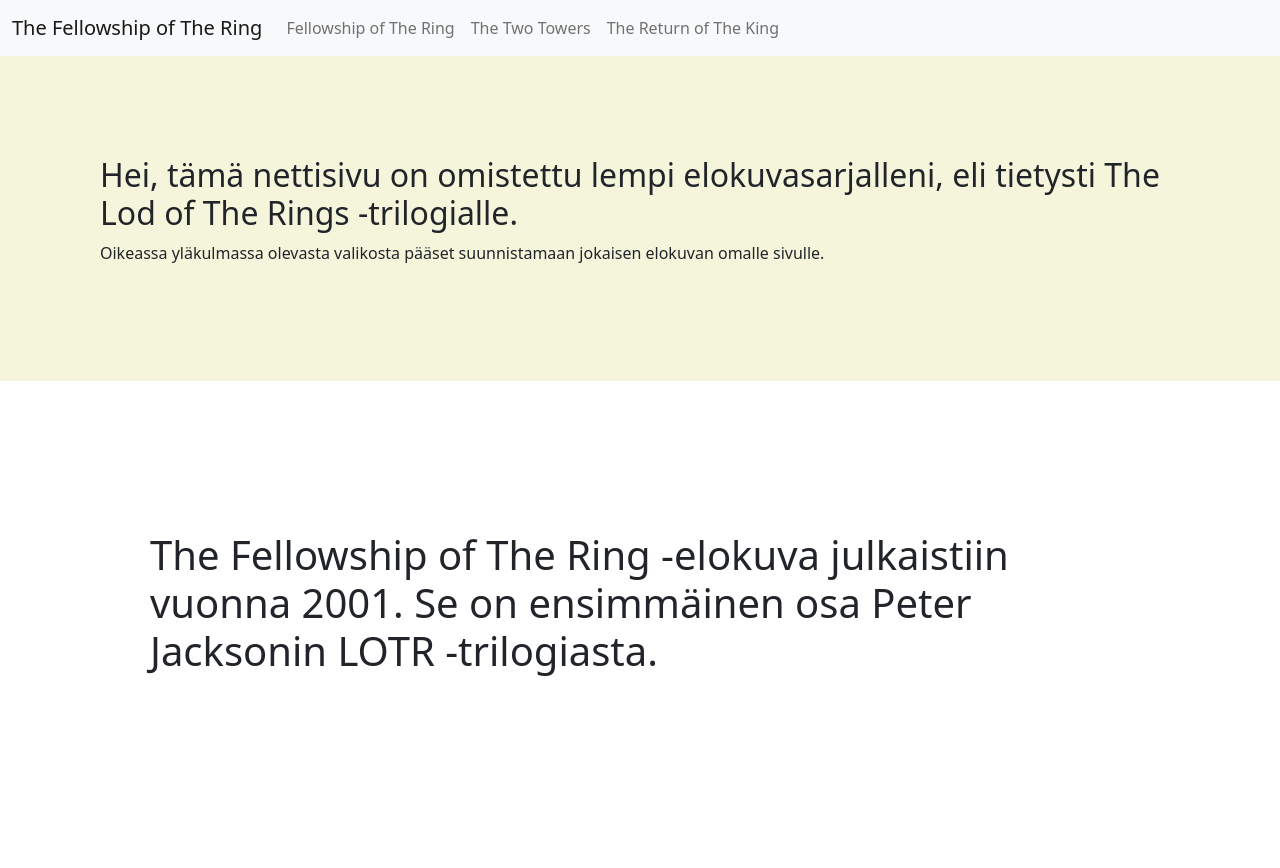
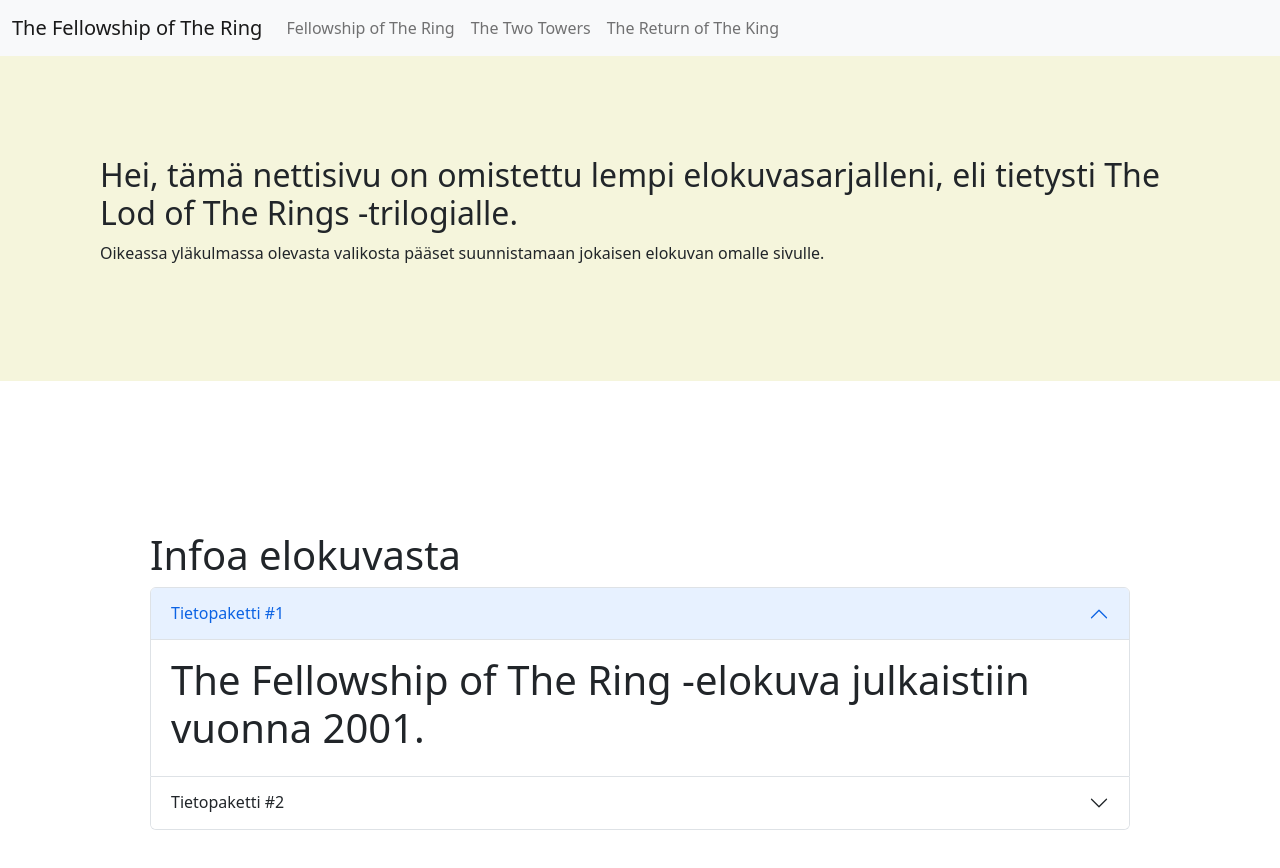
Before and after one commit to JormaByte/https---github.com-JormaByte-Web-tekniikan-teht-v-t, a plain HTML site: page TASK 3.1 Bootstrap/fellowship.html in a window 1280 px wide. Before the commit the page ends 833 px from the top, so only its background shows below. Drawn offline with nearby package versions, Linux system fonts and the light colour scheme.

```diff
--- a/TASK 3.1 Bootstrap/fellowship.html
+++ b/TASK 3.1 Bootstrap/fellowship.html
@@ -18,18 +18,22 @@
           <div class="collapse navbar-collapse" id="navbarNav">
             <ul class="navbar-nav">
               <li class="nav-item">
-                <a class="nav-link" href="http://127.0.0.1:5501/TASK%203.1%20Bootstrap/fellowship.html">Fellowship of The Ring</a>
+                <a class="nav-link" href="http://127.0.0.1:5501/fellowship.html">Fellowship of The Ring</a>
               </li>
               <li class="nav-item">
-                <a class="nav-link" href="http://127.0.0.1:5501/TASK%203.1%20Bootstrap/towers.html">The Two Towers</a>
+                <a class="nav-link" href="http://127.0.0.1:5501/towers.html">The Two Towers</a>
               </li>
               <li class="nav-item">
-                <a class="nav-link" href="http://127.0.0.1:5501/TASK%203.1%20Bootstrap/king.html">The Return of The King</a>
+                <a class="nav-link" href="http://127.0.0.1:5501/king.html">The Return of The King</a>
               </li>
             </ul>
           </div>
         </div>
       </nav>
+
+
+
+    <script src="https://cdn.jsdelivr.net/npm/bootstrap@5.2.3/dist/js/bootstrap.bundle.min.js" integrity="sha384-kenU1KFdBIe4zVF0s0G1M5b4hcpxyD9F7jL+jjXkk+Q2h455rYXK/7HAuoJl+0I4" crossorigin="anonymous"></script>
 <div id="sisältö">
       <h2> Hei, tämä nettisivu on omistettu lempi elokuvasarjalleni, eli tietysti The Lod of The Rings -trilogialle.</h2>
 
@@ -38,9 +42,39 @@
     </div>
 
 
+
     <div id="info">
 
-        <h1>The Fellowship of The Ring -elokuva julkaistiin vuonna 2001. Se on ensimmäinen osa Peter Jacksonin LOTR -trilogiasta.</h1>
+
+      <h1>  Infoa elokuvasta</h1>
+    <div class="accordion" id="accordionExample">
+        <div class="accordion-item">
+          <h2 class="accordion-header" id="headingOne">
+            <button class="accordion-button" type="button" data-bs-toggle="collapse" data-bs-target="#collapseOne" aria-expanded="true" aria-controls="collapseOne">
+              Tietopaketti #1
+            </button>
+          </h2>
+          <div id="collapseOne" class="accordion-collapse collapse show" aria-labelledby="headingOne" data-bs-parent="#accordionExample">
+            <div class="accordion-body">
+              <h1>The Fellowship of The Ring -elokuva julkaistiin vuonna 2001.</h1>
+            </div>
+          </div>
+        </div>
+        <div class="accordion-item">
+          <h2 class="accordion-header" id="headingTwo">
+            <button class="accordion-button collapsed" type="button" data-bs-toggle="collapse" data-bs-target="#collapseTwo" aria-expanded="false" aria-controls="collapseTwo">
+              Tietopaketti #2
+            </button>
+          </h2>
+          <div id="collapseTwo" class="accordion-collapse collapse" aria-labelledby="headingTwo" data-bs-parent="#accordionExample">
+            <div class="accordion-body">
+             <h1> Se on ensimmäinen osa Peter Jacksonin LOTR -trilogiasta.</h1>
+            </div>
+          </div>
+        </div>
+
+
+
     </div>
 
 
```
Also changed, not shown: TASK 3.1 Bootstrap/index.html (+6 -4 lines), TASK 3.1 Bootstrap/king.html (+5 -2 lines), TASK 3.1 Bootstrap/towers.html (+3 -3 lines).
